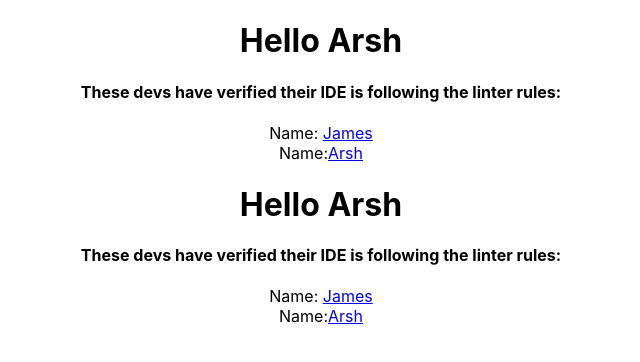
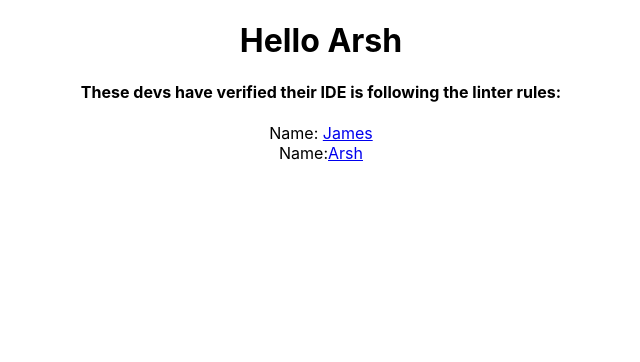
Before and after one commit to NorimaConsulting/training-and-onboarding, a React (Vite) app in the folder webapp/: page /created_by/Arsh in a window 1280 px wide. Shown: the top 362 px of the page, without its empty margins (319-959 px from the left). Built offline with nearby package versions, Linux system fonts and the light colour scheme.

Commit message:
Added custom route and fixed formatting errors

```diff
--- a/webapp/src/App.tsx
+++ b/webapp/src/App.tsx
@@ -3,7 +3,6 @@
 import './App.css';
 import CreatedBy from './pages/CreatedBy';
 import ReactDefaultApp from './ReactDefaultApp';
-import Button from './components/atoms/Button';
 
 /**
  * This is the main App component. If this starts getting too big, remember to refactor and nest things!
@@ -18,9 +17,7 @@
         <Route path="/created_by" element={<CreatedBy />}>
           {/* Using the same element since it's handling both. Normally you'd probably have a separate one */}
           <Route path=":displayName" element={<CreatedBy />} />
-          <Route path="green" element={<Button />} />
         </Route>
-        {/* <Route path="/created_by/:displayName" element={<Button />} /> */}
       </Routes>
     </div>
   );
--- a/webapp/src/components/atoms/Button.tsx
+++ /dev/null
@@ -1,5 +0,0 @@
-import React from 'react';
-
-export default function Button() {
-  return <button style={{ display: 'block' }}>I am a button</button>;
-}
--- a/webapp/src/linterChecks/Arsh.tsx
+++ b/webapp/src/linterChecks/Arsh.tsx
@@ -1,5 +1,5 @@
 import React from 'react';
-import { Link, Outlet } from 'react-router-dom';
+import { Link } from 'react-router-dom';
 
 export interface DevProps {
   developer?: {
@@ -28,9 +28,10 @@
     <div className="devname-wrapper">
       <label>Name:</label>
       <span>
-        <Link to={'/created_by/green'}>{props.developer?.name}</Link>
+        <Link to={`/created_by/${props.developer?.name}`}>
+          {props.developer?.name}
+        </Link>
       </span>
-      <Outlet />
     </div>
   );
 }
```
